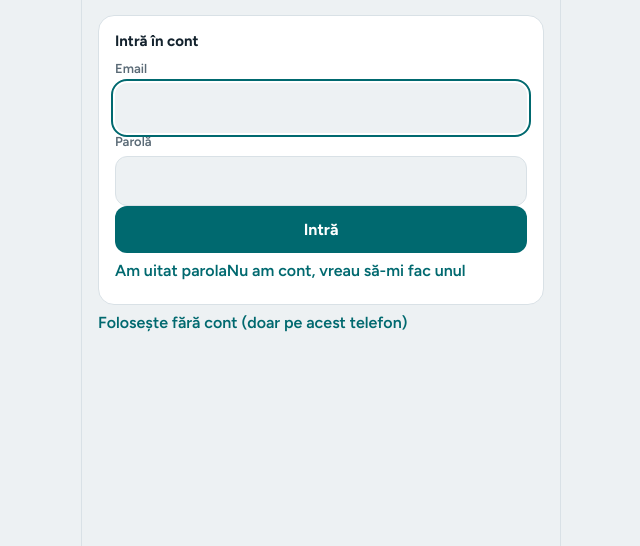
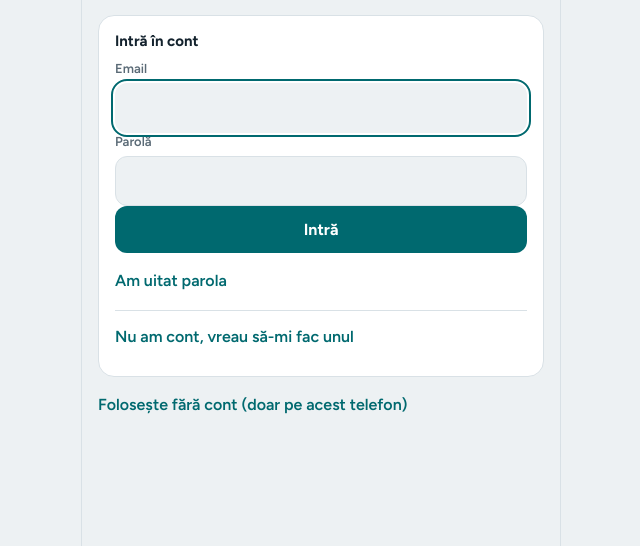
Before and after one commit to BirtaDC/pusculitescu, a plain HTML site: page index.html in a window 1280 px wide. Shown: the part 254-800 px from the top of the page, without its empty margins (319-959 px from the left). Drawn offline with nearby package versions, Linux system fonts and the light colour scheme.

Commit message:
Add files via upload

```diff
--- a/index.html
+++ b/index.html
@@ -77,6 +77,8 @@ main{flex:1;overflow-y:auto;padding:4px 16px 120px;-webkit-overflow-scrolling:to
 .holdcard .n{font:800 34px/1.05 var(--display);color:var(--hold);letter-spacing:-.02em;margin:2px 0 6px}
 .holdcard .lg{padding-top:6px}
 .link{color:var(--accent);font-weight:600;padding:6px 0}
+.authscr .link{display:block;width:100%;text-align:left;padding:12px 0;margin-top:4px}
+.authscr .card .link+.link{border-top:1px solid var(--line,rgba(128,128,128,.25));margin-top:6px;padding-top:14px}
 .banner{border-radius:14px;padding:14px;background:var(--warn-soft);color:var(--ink);display:flex;flex-direction:column;gap:10px;align-items:flex-start}
 .banner.bad{background:var(--bad-soft)}
 .banner p{margin:0;font-size:15px}
```
